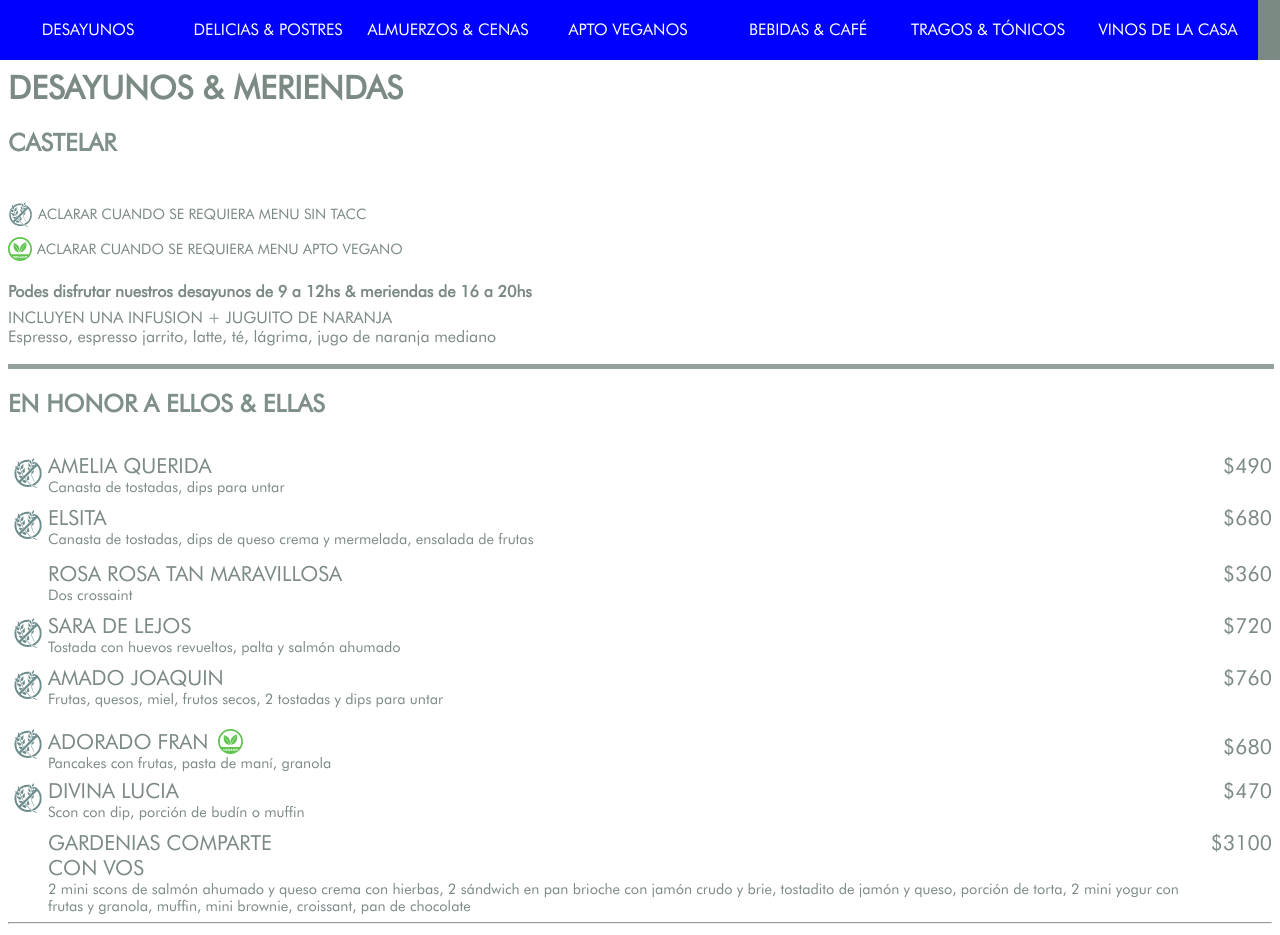
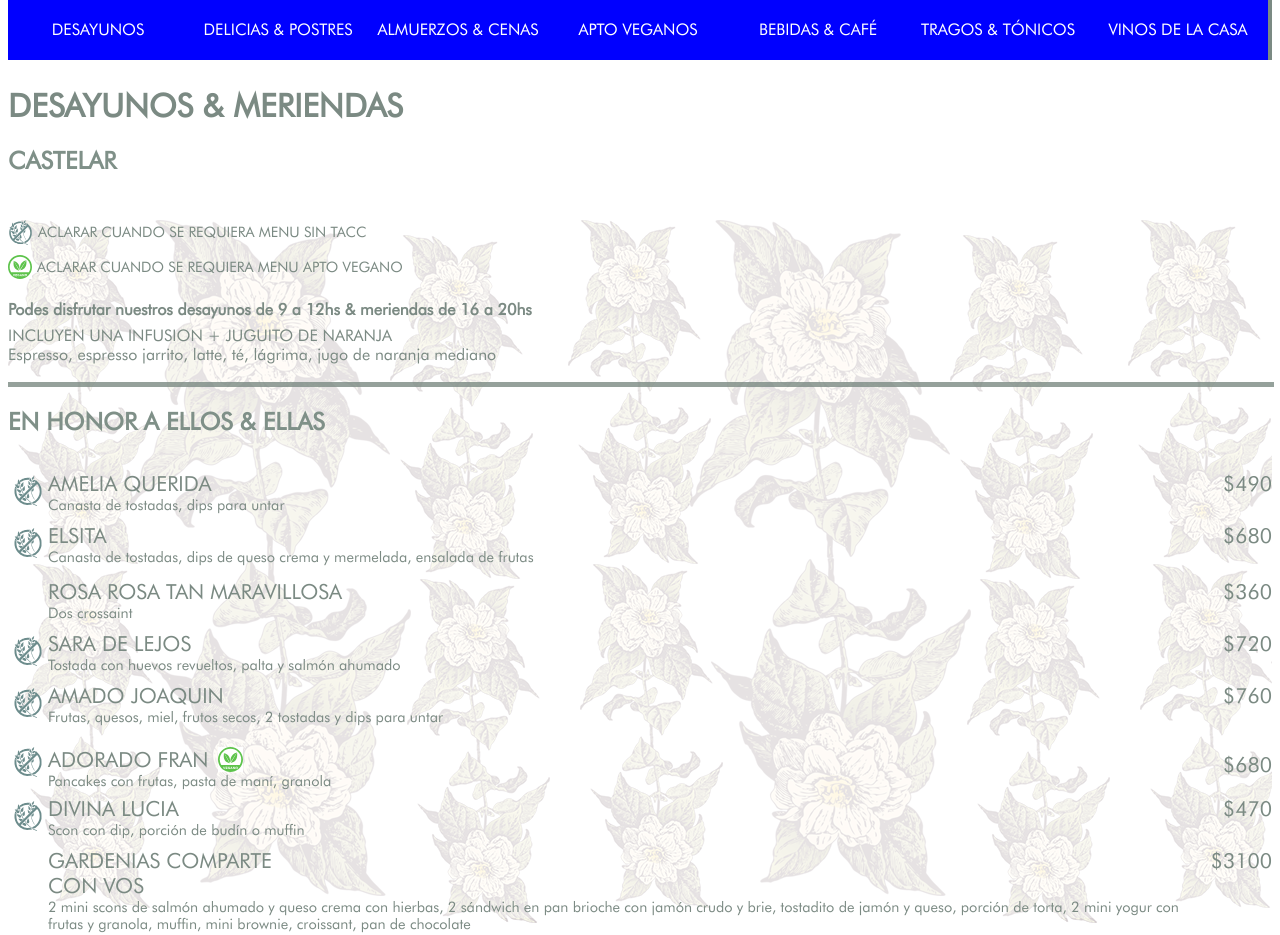
Before and after one commit to Vlaeminck/Carta-digital---Gardenias, a plain HTML site: page carta.html in a window 1280 px wide. Shown: the top 935 px of the page. Drawn offline with Linux system fonts and the light colour scheme.

Commit message:
Agregado background de gardenias

```diff
--- a/carta.html
+++ b/carta.html
@@ -21,7 +21,11 @@
             src: url(fonts/futura/Futura\ Heavy\ Italic\ font.ttf);
         }
     </style>
+
 </head>
+<body>
+    Jsd
+</body>
 
 <body>
     <header></header>
@@ -44,6 +48,7 @@
 
 
 <br>
+<div class="general">
 <div class="apto">
     <div class="flex-container" id="apto" style="font-size: 90%; align-items: center; margin-bottom: px ;" >
         <span><img src="img/sensegluten.svg" width="25px" alt=""></span>
@@ -952,7 +957,7 @@
         <!--ALMUERZOS Y CENAS-->
         <h1 style="padding-top: 15px;" class="titulo">ALMUERZOS & CENAS</h1>
 
-        <div class="apto">
+        <div class="gneral">
             <div class="flex-container" id="apto" style="font-size: 90%; align-items: center; margin-bottom: px ;" >
                 <span><img src="img/sensegluten.svg" width="26px" alt=""></span>
                 <span class="futura" style="margin-bottom: 5px; padding-left: 5px;">ACLARAR CUANDO SE REQUIERA MENU SIN TACC</span>
@@ -2179,6 +2184,7 @@
 
 
     </div><!--DIV GENERAL DE CIERRE-->
+</div>
 </section>
 
 
--- a/styles.css
+++ b/styles.css
@@ -1,3 +1,9 @@
+body {
+}
+.general {
+  background-image: url(img/gardenias.png);
+}
+
 div a {
   transition: opacity 2s ease-in 5s;
 }
@@ -13,8 +19,8 @@ h1 {
   top: 0;
   background-color: #7b8a83;
   align-items: center;
-  margin-left: -10px;
-  margin-right: -10px;
+  margin-left: 0px;
+  margin-right: 0px;
   height: 60px;
 }
 
```
Also changed, not shown: img/Screenshot 2021-10-04 at 02-10-31 GARDENIAS ( gardenias delimarket) • Fotos y vídeos de Instagram.png (deleted), img/fondo.bmp (deleted), img/gardenias.png (added).
